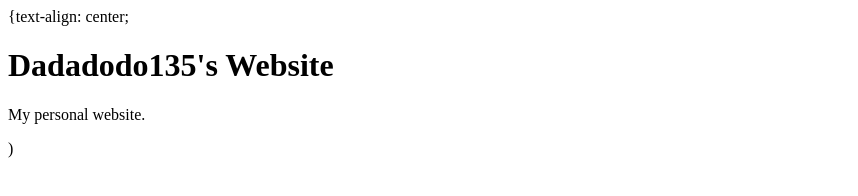
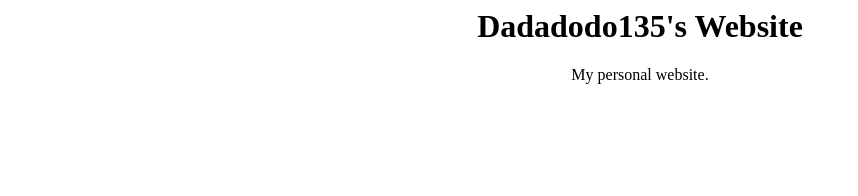
Before and after one commit to Dadado135/Dadado135.github.io, a plain HTML site: page index.html in a window 1280 px wide. Shown: the whole page, without its empty margins (0-858 px from the left). Drawn offline with Linux system fonts and the light colour scheme.

Commit message:
Update index.html

```diff
--- a/index.html
+++ b/index.html
@@ -1,12 +1,12 @@
-<!DOCTYPE html>
 <html>
+
   <head>
     <Title>Dadado135's Page</Title>
   </head>
+
   <body>
-    {text-align: center;
-      <h1>Dadadodo135's Website</h1>
-      <p>My personal website.</p>
-    )
+    <h1><center>Dadadodo135's Website</center></h1>
+    <p><center>My personal website.</center></p>
   </body>
+
 </html>
```
